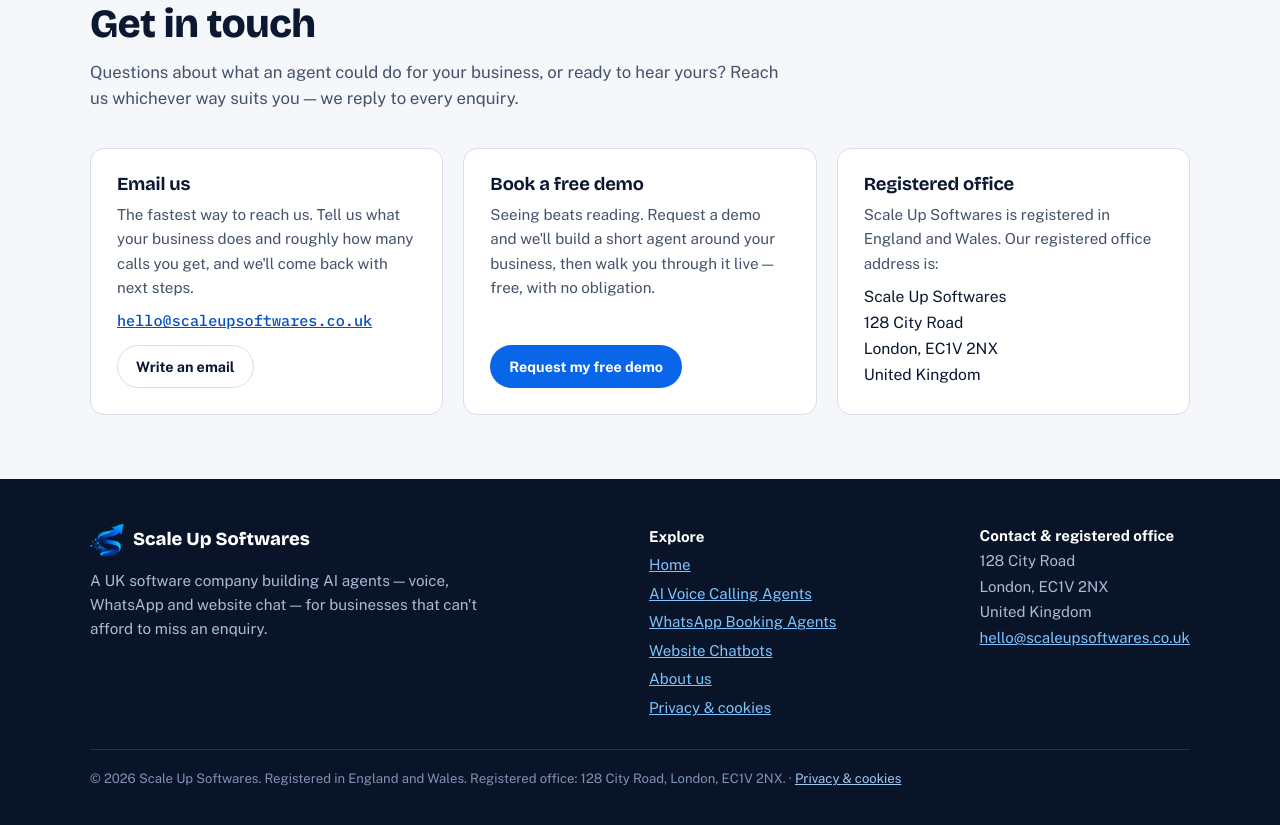
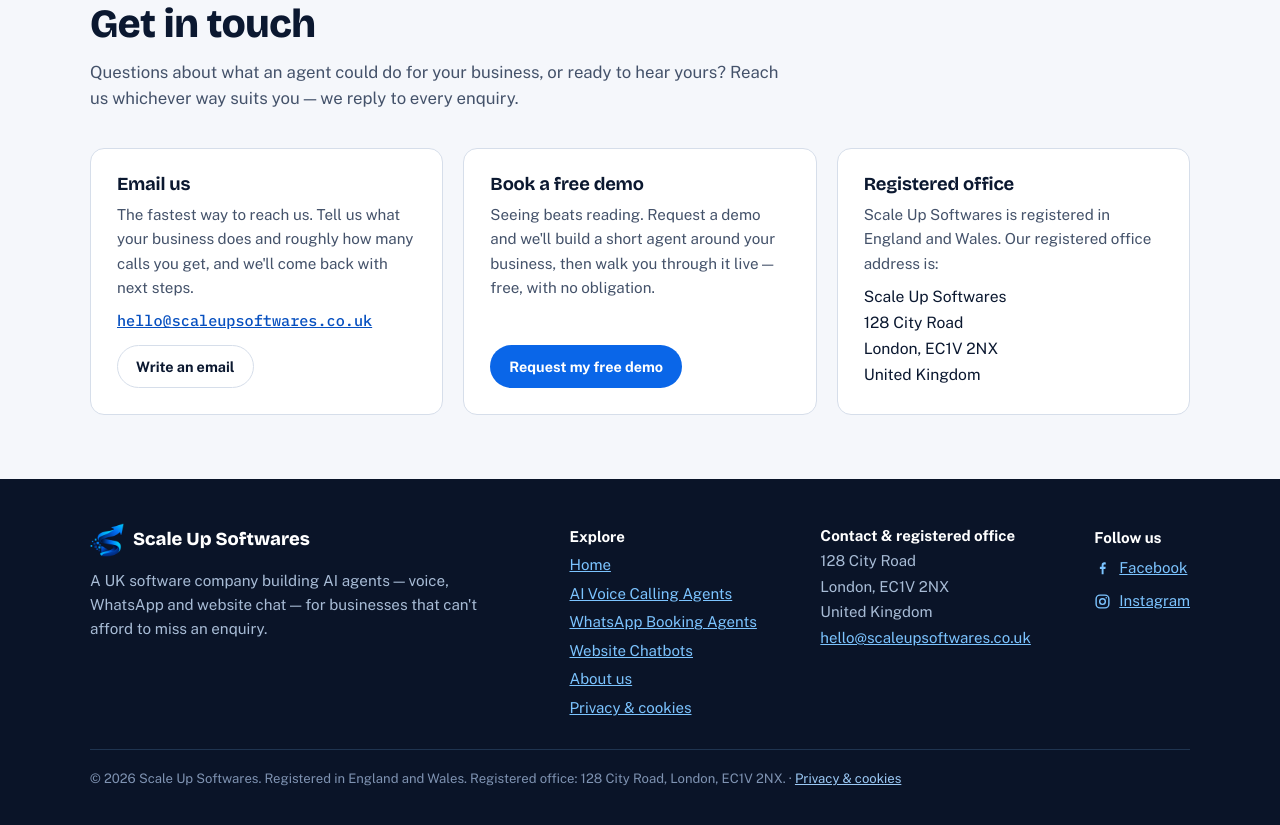
Before and after one commit to beingahsankeerio/scale-up-software-website, a website: page index.html in a window 1280 px wide. Shown: the part 5120-5945 px from the top of the page. Drawn offline with nearby package versions, Linux system fonts and the light colour scheme.

Commit message:
Add Facebook and Instagram links to footer (home, privacy)

```diff
--- a/index.html
+++ b/index.html
@@ -496,6 +496,11 @@
             <a href="mailto:hello@scaleupsoftwares.co.uk">hello@scaleupsoftwares.co.uk</a>
             <span data-show="phone" hidden><br /><a data-phone-link href="#"><span data-phone-text></span></a></span>
           </address>
+          <div style="font-size:0.94rem; line-height:2;">
+            <strong style="color:#fff;">Follow us</strong><br />
+            <a href="https://www.facebook.com/profile.php?id=61593893211463" target="_blank" rel="noopener" aria-label="Scale Up Softwares on Facebook" style="display:inline-flex; align-items:center; gap:8px;"><svg width="17" height="17" viewBox="0 0 24 24" fill="currentColor" aria-hidden="true"><path d="M13.5 21.5v-7.5h2.6l.4-3h-3V9.2c0-.9.3-1.6 1.7-1.6h1.4V4.9c-.5-.1-1.3-.2-2.1-.2-2.2 0-3.7 1.3-3.7 3.8V11H8.3v3h2.5v7.5h2.7z"/></svg>Facebook</a><br />
+            <a href="https://www.instagram.com/scaleupsoftwares/" target="_blank" rel="noopener" aria-label="Scale Up Softwares on Instagram" style="display:inline-flex; align-items:center; gap:8px;"><svg width="17" height="17" viewBox="0 0 24 24" fill="none" stroke="currentColor" stroke-width="2" aria-hidden="true"><rect x="3" y="3" width="18" height="18" rx="5.5"/><circle cx="12" cy="12" r="4"/><circle cx="17.3" cy="6.7" r="1.1" fill="currentColor" stroke="none"/></svg>Instagram</a>
+          </div>
         </div>
         <div class="footer-small">© <span id="year">2026</span> <span data-legal-name>Scale Up Softwares</span>. Registered in <span data-registered-in>England and Wales</span><span data-show="companyNumber" hidden>, company number <span data-company-number></span></span>. Registered office: 128 City Road, London, EC1V 2NX. · <a href="privacy.html">Privacy &amp; cookies</a></div>
       </div>
```
Also changed, not shown: privacy.html (+1 -1 lines).
